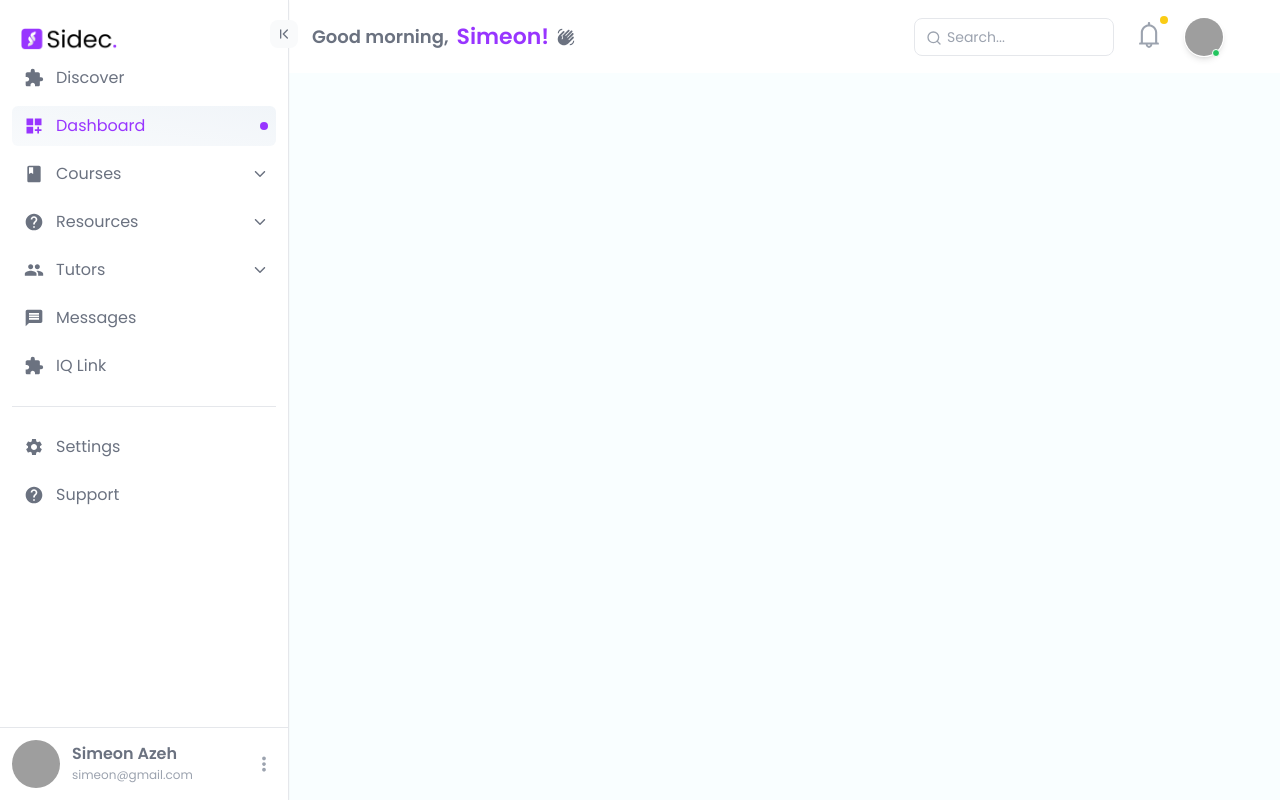
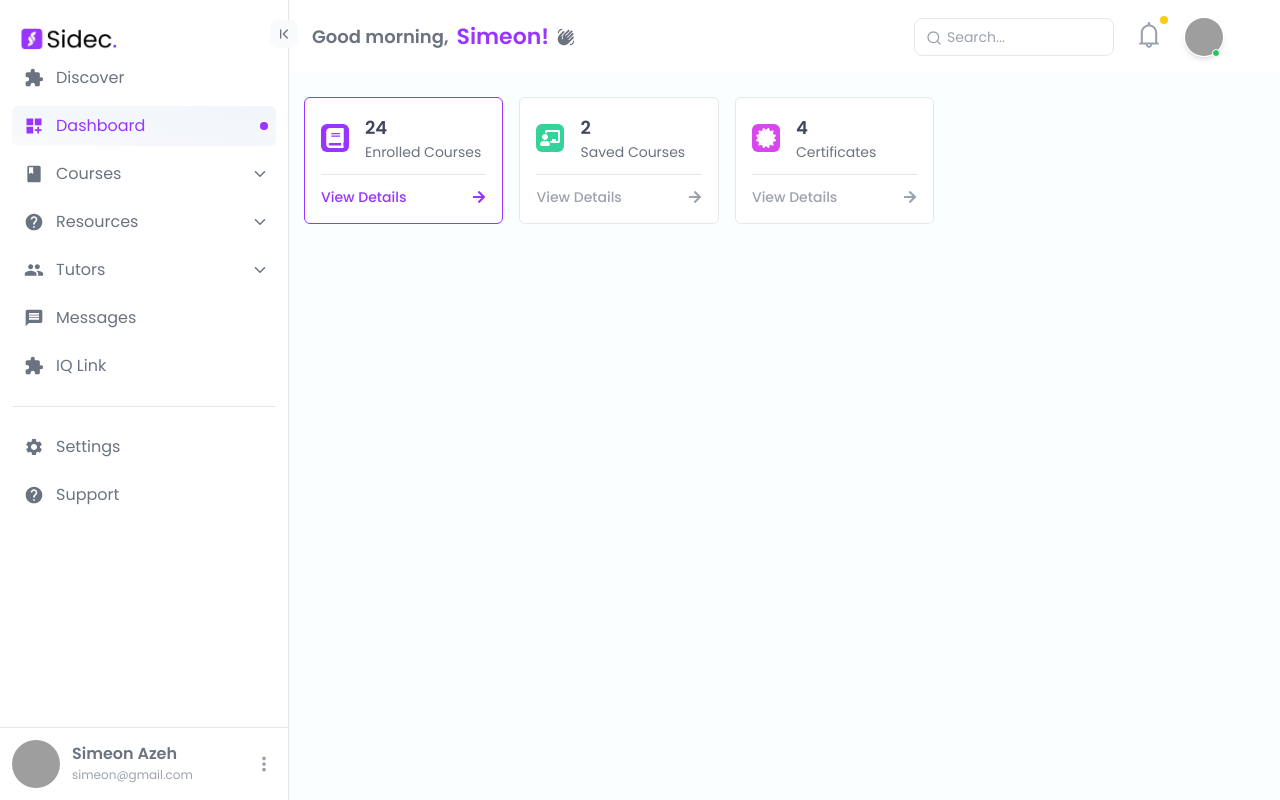
Before and after one commit to Simeon-Azeh/sidecapp, a React (Vite) app: page /dashboard in a window 1280 px wide. Built offline with nearby package versions, Linux system fonts and the light colour scheme; grey boxes are pictures that could not be loaded.

Commit message:
dashboard cards

```diff
--- /dev/null
+++ b/src/components/Dashboard/Card.jsx
@@ -0,0 +1,32 @@
+import React from 'react';
+import { FaArrowRight } from 'react-icons/fa';
+
+const Card = ({ icon: Icon, bgColor, title, description, detailsLink, IbgColor, BtnBgcolor }) => {
+  return (
+    <div
+      className={`w-full p-4 rounded-md font-poppins cursor-pointer hover:translate-y-[-5px] duration-300 ${bgColor} `}
+    >
+      <div className="flex items-center gap-4">
+        <p className={`p-1 rounded-md ${IbgColor}`}> <Icon size={20} /></p>
+        <div className=''>
+        <h1 className="text-lg font-semibold text-[#404660]">{title}</h1>
+        <p className="text-sm text-gray-500">{description}</p>
+        </div>
+      </div>
+      <hr className='my-3' />
+      <div className={`flex items-center justify-between ${BtnBgcolor}`}>
+      <button
+        onClick={() => window.location.href = detailsLink}
+        className=" items-center  text-sm font-medium "
+      >
+        View Details
+
+      </button>
+      <FaArrowRight className=' text-sm' />
+      </div>
+
+    </div>
+  );
+};
+
+export default Card;
--- a/src/pages/Dashboard.jsx
+++ b/src/pages/Dashboard.jsx
@@ -2,6 +2,8 @@ import React from 'react';
 import Sidebar, { SidebarItem, DropdownItem } from '../components/Sidebar';
 import { MdDashboardCustomize, MdPeople, MdAccessTime, MdReport, MdSettings, MdBook, MdHelp, MdMessage, MdExtension } from 'react-icons/md';
 import Navbar from '../components/Navbar';
+import { FaBook, FaChalkboardTeacher, FaCertificate } from 'react-icons/fa';
+import Card from '../components/Dashboard/Card';
 
 function Dashboard() {
   return (
@@ -40,11 +42,39 @@ function Dashboard() {
         <div className="sticky top-0 z-10">
         <Navbar />
         </div>
-        <div className='flex flex-col px-4 md:flex-row'>
-            <div className='w-full md:w-[50%]'>
-
+        <div className='flex flex-col px-4 md:flex-row p-6'>
+            <div className='w-full md:w-[70%] px-8'>
+            <div className="flex flex-col md:flex-row gap-4">
+      <Card
+        icon={FaBook}
+        bgColor="border-[#9835ff] border bg-white"
+        title="24"
+        description="Enrolled Courses"
+        detailsLink="/courses"
+        IbgColor="bg-[#9835ff] text-white"
+        BtnBgcolor="text-[#9835ff] "
+      />
+      <Card
+        icon={FaChalkboardTeacher}
+        bgColor="bg-white border"
+        title="2"
+        description="Saved Courses"
+        detailsLink="/lessons"
+        IbgColor="bg-emerald-400 text-white"
+        BtnBgcolor="text-gray-400"
+      />
+      <Card
+        icon={FaCertificate}
+        bgColor="bg-white border"
+        title="4"
+        description="Certificates"
+        detailsLink="/certificates"
+        IbgColor="bg-fuchsia-500 text-white"
+        BtnBgcolor="text-gray-400"
+      />
+    </div>
             </div>
-            <div className='w-full md:w-[50%]'>
+            <div className='w-full md:w-[30%]'>
 
             </div>
 
```
